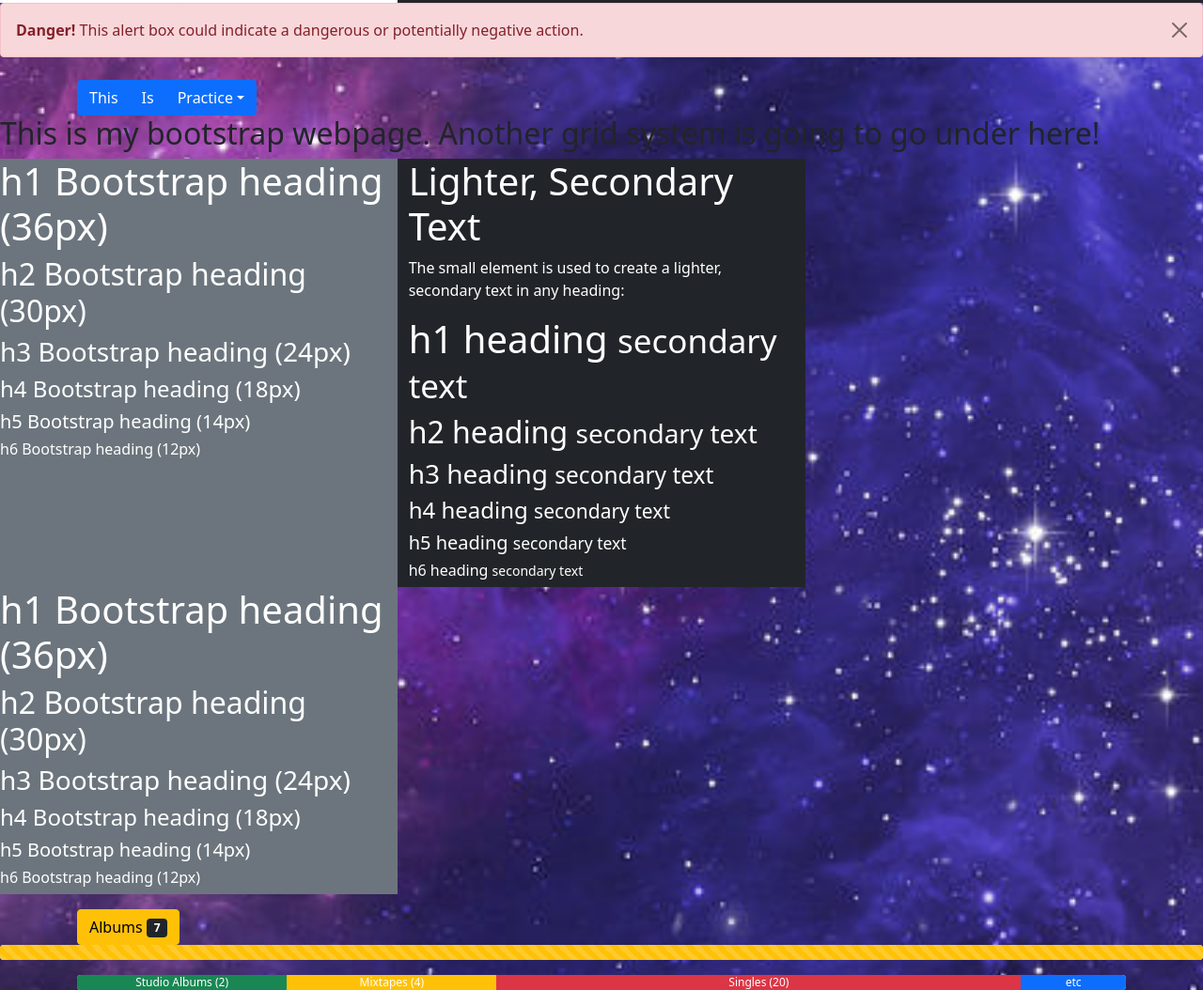
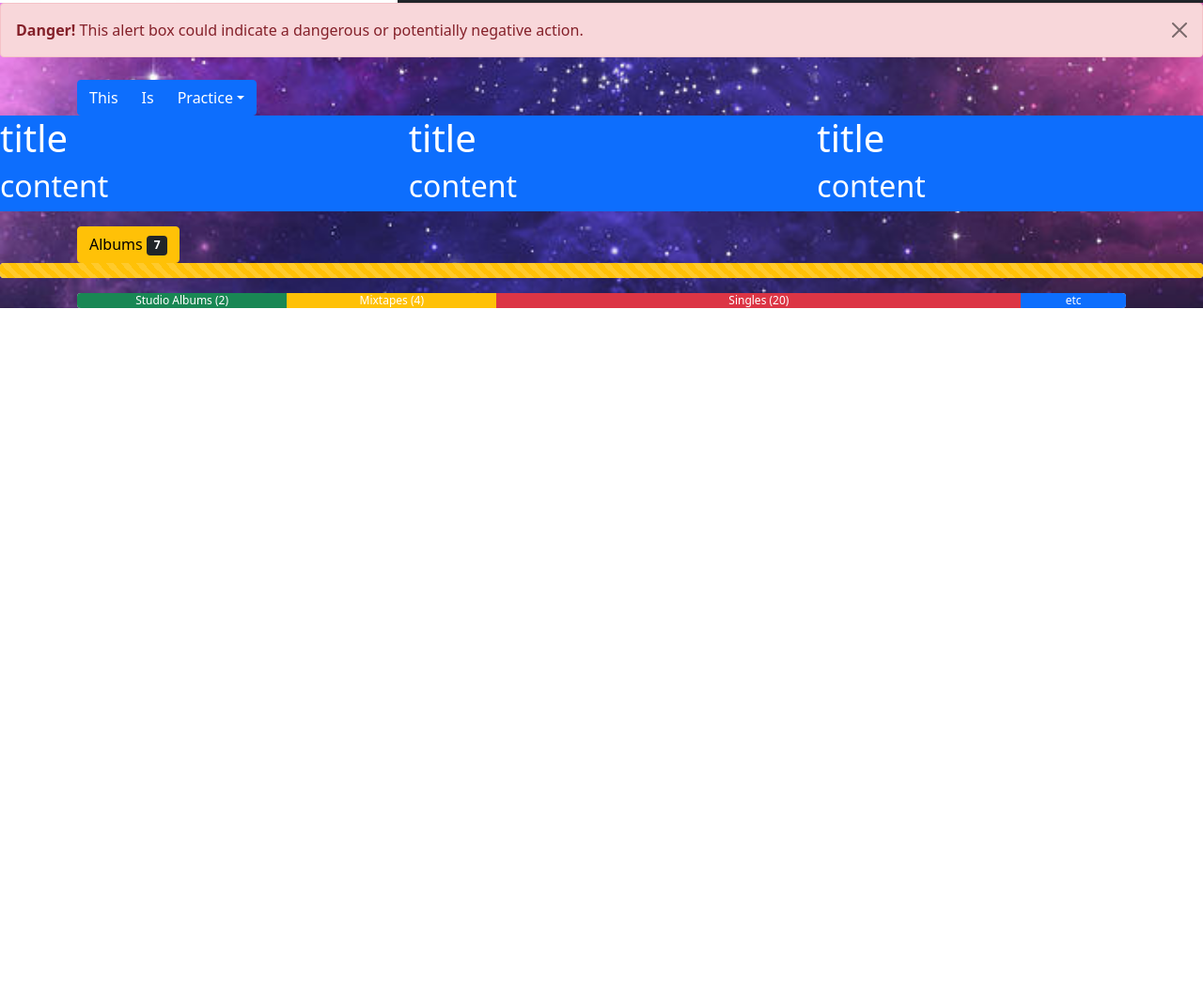
Before and after one commit to 224tpalm/Bootstrap-Practice, a plain HTML site: page index.html in a window 1280 px wide. Shown: the part 865-1919 px from the top of the page at 94% size. After the commit the page ends 1193 px from the top, so only its background shows below. Drawn offline with nearby package versions, Linux system fonts and the light colour scheme.

Commit message:
Grid system edit

```diff
--- a/index.html
+++ b/index.html
@@ -28,10 +28,10 @@
 </div>
 
     <div class="row">
-      <div class="col-sm-3 col-md-6 col-lg-4 bg-secondary text-white">
+      <div class="col-md-4 bg-secondary text-white">
 <img src="img\Lil-Uzi-Vert-album-cover-.jpg" class="round">
 </div>
-      <div class="col-sm-3 col-md-6 col-lg-8 bg-dark text-white">
+      <div class="col-md-8 bg-dark text-white">
         <div class="container mt-3">
   <h2>Lil Uzi Vert Albums</h2>
   <a href="https://store.liluziofficial.com/" class="btn btn-outline-warning">Lil Uzi Vert Official Merch
@@ -107,38 +107,20 @@
       </div>
     </div>
 
-<h2>This is my bootstrap webpage. Another grid system is going to go under here!</h2>
-
-<div class="row">
-  <div class="col-sm-3 col-md-6 col-lg-4 bg-secondary text-white">
-    <h1>h1 Bootstrap heading (36px)</h1>
-<h2>h2 Bootstrap heading (30px)</h2>
-<h3>h3 Bootstrap heading (24px)</h3>
-<h4>h4 Bootstrap heading (18px)</h4>
-<h5>h5 Bootstrap heading (14px)</h5>
-<h6>h6 Bootstrap heading (12px)</h6>
+  <div class="row">
+    <div class="col-sm-4 bg-primary text-white">
+      <h1>title</h1>
+    <h2>content</h2>
+  </div>
+  <div class="col-sm-4 bg-primary text-white">
+    <h1>title</h1>
+  <h2>content</h2>
+  </div>
+  <div class="col-sm-4 bg-primary text-white">
+  <h1>title</h1>
+<h2>content</h2>
+  </div>
 </div>
-  <div class="col-sm-3 col-md-6 col-lg-4 bg-dark text-white">
-    <h1>Lighter, Secondary Text</h1>
-  <p>The small element is used to create a lighter, secondary text in any heading:</p>
-  <h1>h1 heading <small>secondary text</small></h1>
-  <h2>h2 heading <small>secondary text</small></h2>
-  <h3>h3 heading <small>secondary text</small></h3>
-  <h4>h4 heading <small>secondary text</small></h4>
-  <h5>h5 heading <small>secondary text</small></h5>
-  <h6>h6 heading <small>secondary text</small></h6>
-</div>
-</div>
-  <div class="row">
-    <div class="col-sm-3 col-md-6 col-lg-4 bg-secondary text-white">
-      <h1>h1 Bootstrap heading (36px)</h1>
-  <h2>h2 Bootstrap heading (30px)</h2>
-  <h3>h3 Bootstrap heading (24px)</h3>
-  <h4>h4 Bootstrap heading (18px)</h4>
-  <h5>h5 Bootstrap heading (14px)</h5>
-  <h6>h6 Bootstrap heading (12px)</h6>
-  </div>
-  </div>
 
   <div class="container mt-3">
     <button type="button" class="btn btn-warning">
```
